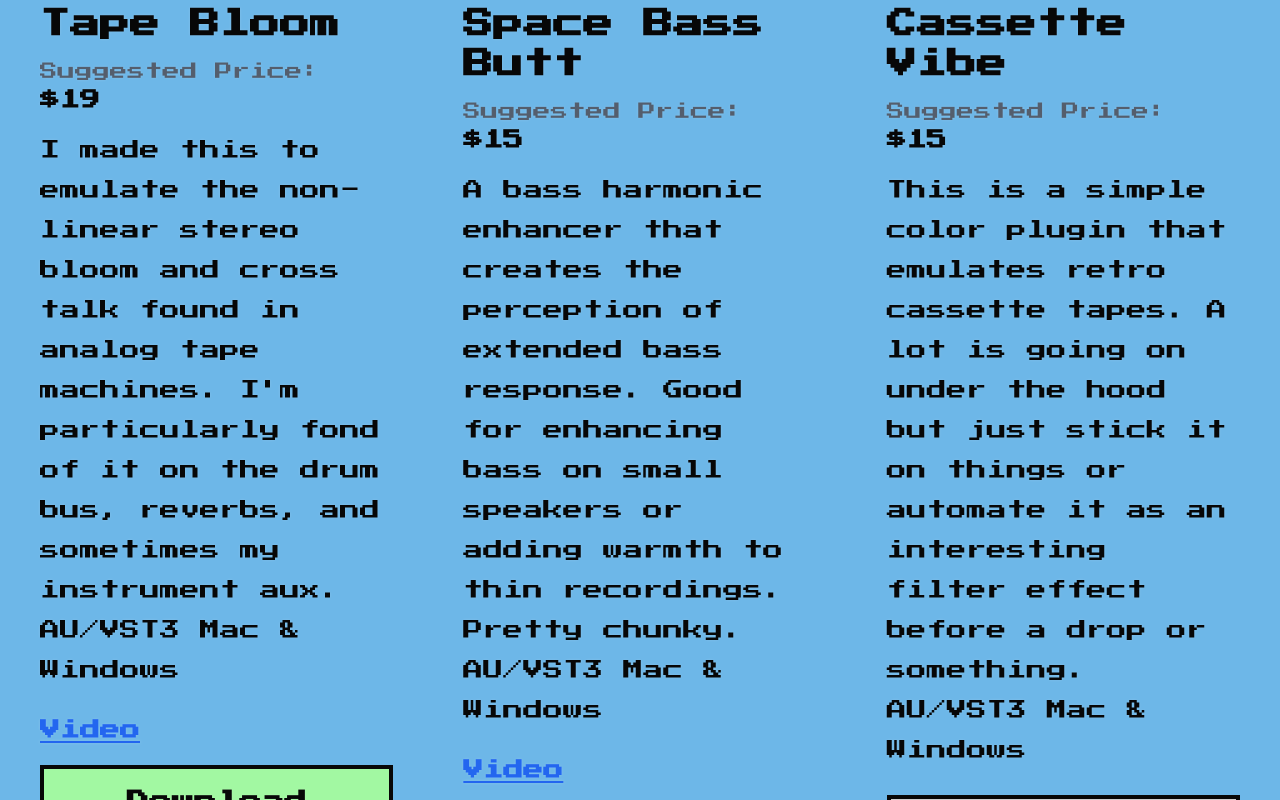
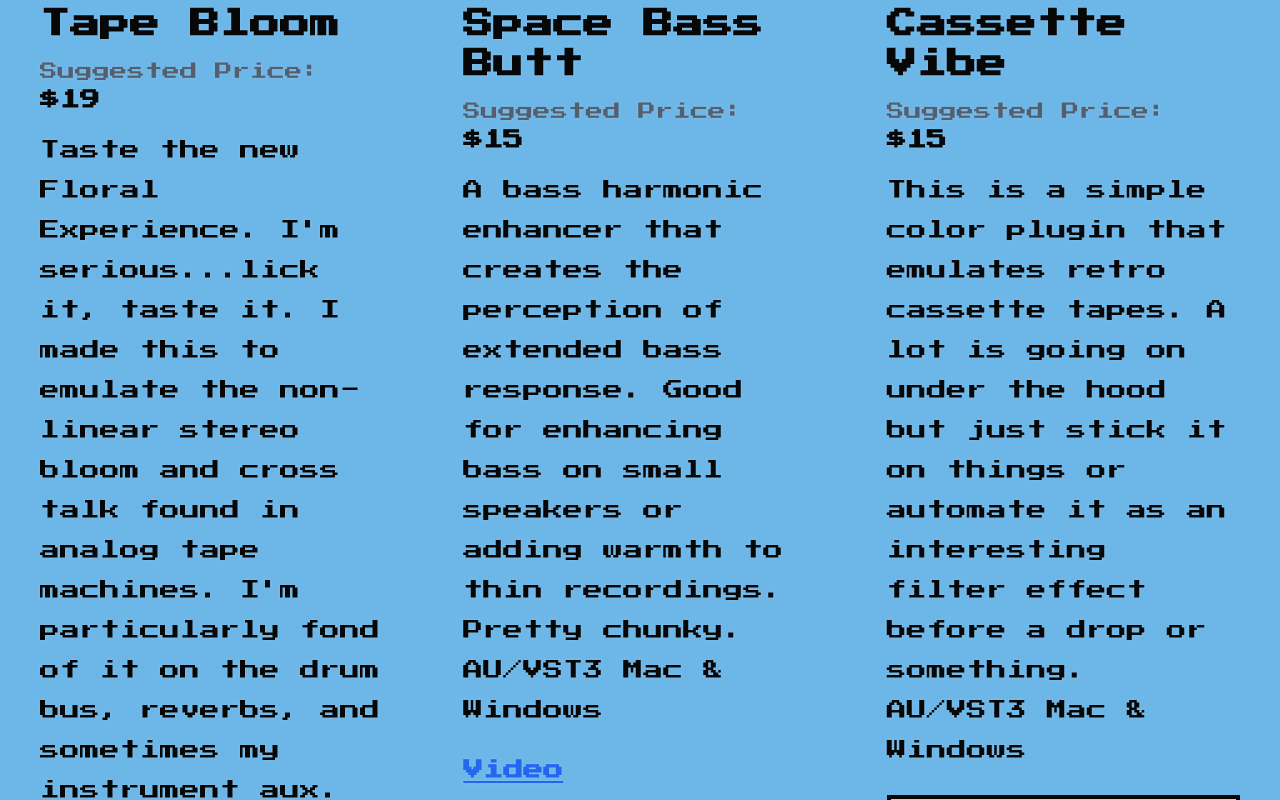
Before and after one commit to worbybaby/TurntPlugins-website, a Next.js app: page / in a window 1280 px wide. Shown: the part 2240-3040 px from the top of the page. Built offline with nearby package versions, Linux system fonts and the light colour scheme; no server answers.

Commit message:
Update TapeBloom description with Floral Experience intro
Co-Authored-By: Claude Opus 4.5 <noreply@anthropic.com>

```diff
--- a/app/data/plugins.ts
+++ b/app/data/plugins.ts
@@ -33,7 +33,7 @@ export const plugins: Plugin[] = [
   {
     id: '4',
     name: 'Tape Bloom',
-    description: 'I made this to emulate the non-linear stereo bloom and cross talk found in analog tape machines. I\'m particularly fond of it on the drum bus, reverbs, and sometimes my instrument aux. AU/VST3 Mac & Windows',
+    description: 'Taste the new Floral Experience. I\'m serious...lick it, taste it. I made this to emulate the non-linear stereo bloom and cross talk found in analog tape machines. I\'m particularly fond of it on the drum bus, reverbs, and sometimes my instrument aux. AU/VST3 Mac & Windows',
     image: '/plugins/TapeBloom.png',
     price: 19,
     minimumPrice: 3,
```
